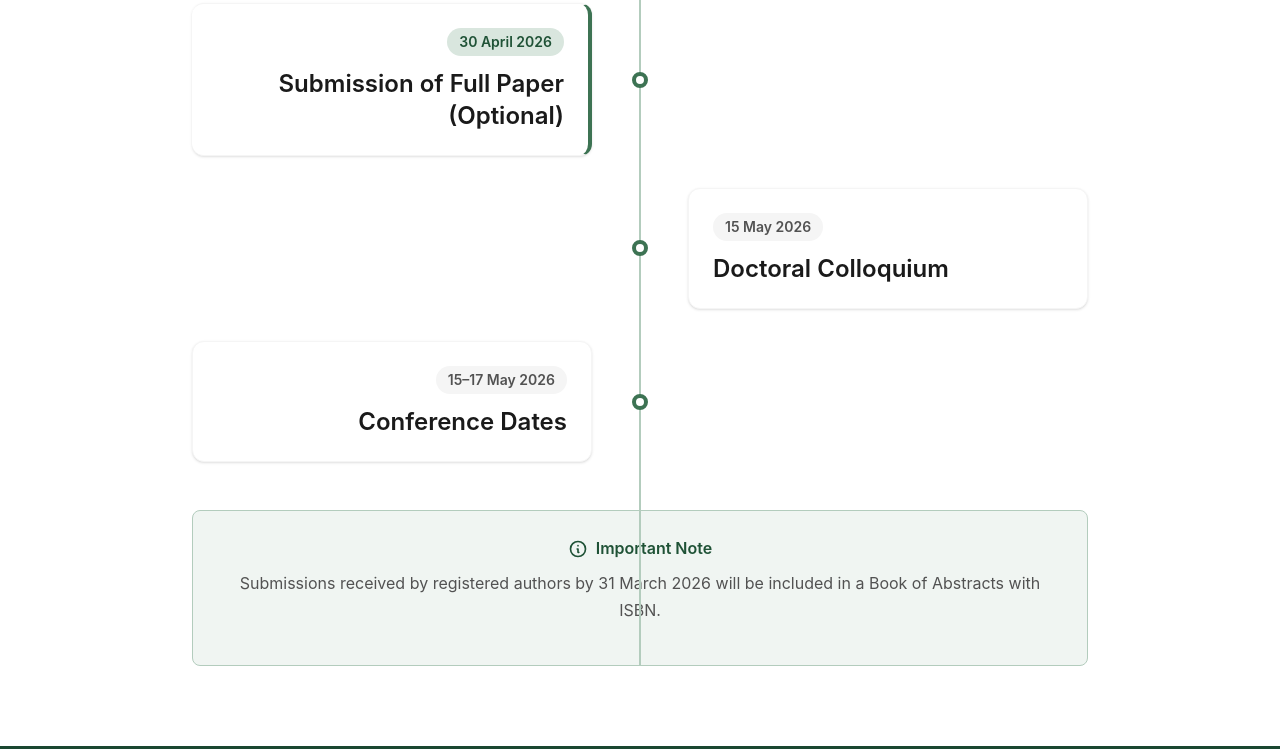
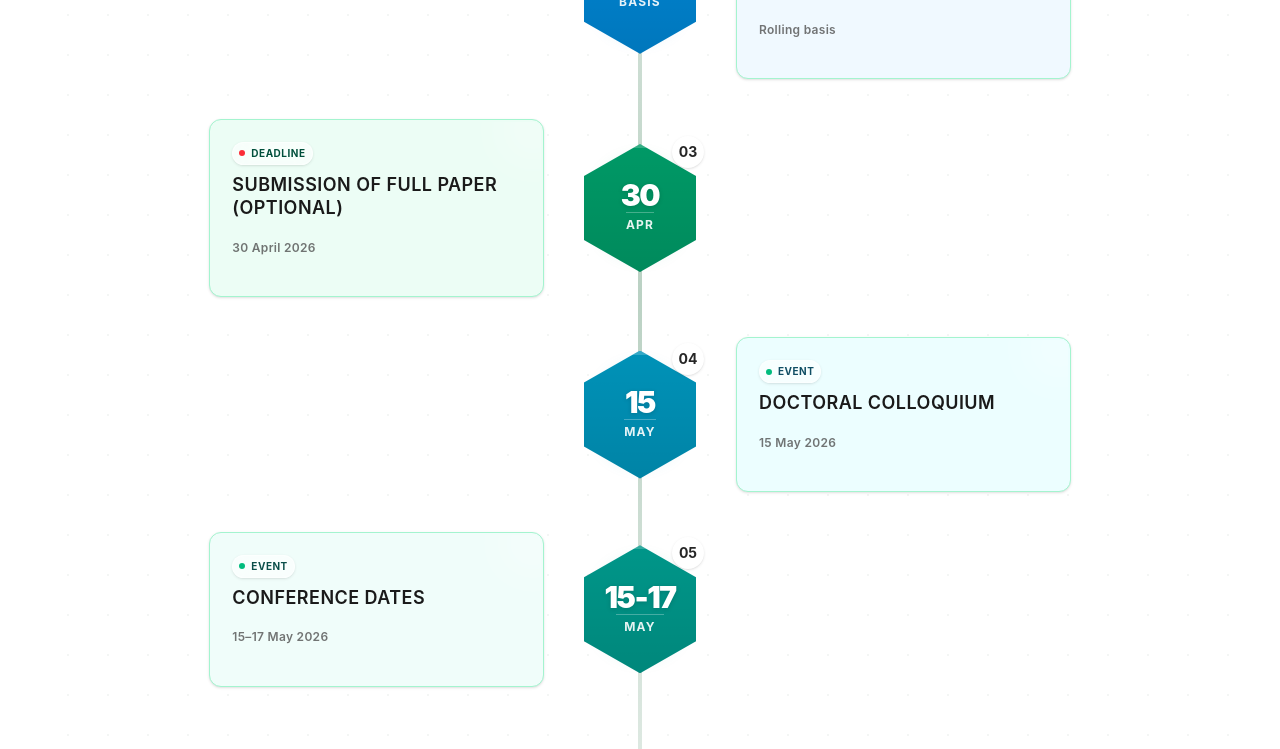
Before and after one commit to SK8-infi/digi-sustain-2026, a React (Vite) app: page /important-dates in a window 1280 px wide. Shown: the part 920-1669 px from the top of the page. Built offline with nearby package versions, Linux system fonts and the light colour scheme.

Commit message:
Important dates update

```diff
--- a/src/components/dates/ImportantDatesTimeline.jsx
+++ b/src/components/dates/ImportantDatesTimeline.jsx
@@ -1,59 +1,188 @@
 import { importantDates, abstractBookNote } from '../../data/conferenceData';
 
 export default function ImportantDatesTimeline() {
+    // (Seafoam + Sky Tint) Cards + Soft Green Border Palette
+    const colors = [
+        {
+            bg: 'bg-teal-50',
+            border: 'border-emerald-200',
+            text: 'text-teal-900',
+            hexBg: 'bg-teal-600'
+        },
+        {
+            bg: 'bg-sky-50',
+            border: 'border-emerald-200',
+            text: 'text-sky-900',
+            hexBg: 'bg-sky-600'
+        },
+        {
+            bg: 'bg-emerald-50',
+            border: 'border-emerald-200',
+            text: 'text-emerald-900',
+            hexBg: 'bg-emerald-600'
+        },
+        {
+            bg: 'bg-cyan-50',
+            border: 'border-emerald-200',
+            text: 'text-cyan-900',
+            hexBg: 'bg-cyan-600'
+        },
+    ];
+
     return (
-        <div className="relative">
-            {/* Timeline line */}
-            <div className="absolute left-4 md:left-1/2 top-0 bottom-0 w-0.5 bg-primary-200 transform md:-translate-x-1/2" />
+        <div className="relative py-12 flex flex-col items-center w-full overflow-hidden">
+            {/* Background Pattern */}
+            <div className="absolute inset-0 z-0 opacity-5 pointer-events-none">
+                <div className="absolute inset-0" style={{ backgroundImage: 'radial-gradient(#1a4731 1px, transparent 1px)', backgroundSize: '40px 40px' }}></div>
+            </div>
 
-            {/* Timeline items */}
-            <div className="space-y-8">
+            {/* Central Spine Line */}
+            <div className="absolute left-1/2 top-12 bottom-12 w-0.5 md:w-1 bg-gradient-to-b from-primary-100 via-primary-300 to-primary-100 transform -translate-x-1/2 rounded-full opacity-60"></div>
+
+            {/* Reduced max-width further for tighter feel */}
+            <div className="w-full max-w-4xl px-2 relative z-10">
                 {importantDates.map((item, index) => (
-                    <TimelineItem
+                    <HexagonItem
                         key={index}
                         item={item}
                         index={index}
-                        isLast={index === importantDates.length - 1}
+                        color={colors[index % colors.length]}
                     />
                 ))}
             </div>
 
-            {/* Note about Book of Abstracts */}
-            <div className="mt-12 bg-primary-50 border border-primary-200 rounded-lg p-6 text-center">
-                <div className="flex items-center justify-center gap-2 text-primary-700 mb-2">
-                    <svg className="w-5 h-5" fill="none" stroke="currentColor" viewBox="0 0 24 24">
-                        <path strokeLinecap="round" strokeLinejoin="round" strokeWidth={2} d="M13 16h-1v-4h-1m1-4h.01M21 12a9 9 0 11-18 0 9 9 0 0118 0z" />
-                    </svg>
-                    <span className="font-semibold">Important Note</span>
+            {/* Note about Book of Abstracts - Scaled down */}
+            <div className="mt-16 mx-auto max-w-2xl px-4 relative z-20 w-full">
+                <div className="bg-gradient-to-r from-teal-50 to-white border border-emerald-200 rounded-xl p-4 md:p-6 text-center shadow-lg relative overflow-hidden">
+                    <div className="absolute top-0 right-0 p-3 opacity-5">
+                        <svg className="w-16 h-16 text-primary-900" fill="currentColor" viewBox="0 0 24 24">
+                            <path d="M12 2L2 7l10 5 10-5-10-5zm0 9l2.5-1.25L12 8.5l-2.5 1.25L12 11zm0 2.5l-5-2.5-5 2.5L12 22l10-8.5-5-2.5-5 2.5z" />
+                        </svg>
+                    </div>
+                    <div className="flex items-center justify-center gap-2 text-emerald-800 mb-2 relative z-10">
+                        <div className="p-1 bg-emerald-100 rounded-lg">
+                            <svg className="w-4 h-4" fill="none" stroke="currentColor" viewBox="0 0 24 24">
+                                <path strokeLinecap="round" strokeLinejoin="round" strokeWidth={2} d="M13 16h-1v-4h-1m1-4h.01M21 12a9 9 0 11-18 0 9 9 0 0118 0z" />
+                            </svg>
+                        </div>
+                        <span className="font-bold text-base tracking-tight">Important Note</span>
+                    </div>
+                    <p className="text-emerald-900 text-sm md:text-base leading-relaxed relative z-10 font-medium">{abstractBookNote}</p>
                 </div>
-                <p className="text-neutral-700">{abstractBookNote}</p>
             </div>
         </div>
     );
 }
 
-function TimelineItem({ item, index, isLast }) {
+function HexagonItem({ item, index, color }) {
     const isEven = index % 2 === 0;
+    const { day, month } = parseDate(item.date);
+    // Reduced spacing
+    const verticalOffset = index !== 0 ? 'mt-6 md:mt-10' : '';
 
     return (
-        <div className={`relative flex items-center ${isEven ? 'md:flex-row' : 'md:flex-row-reverse'}`}>
-            {/* Dot */}
-            <div className="absolute left-4 md:left-1/2 w-4 h-4 rounded-full bg-white border-4 border-primary-500 transform -translate-x-1/2 z-10" />
+        <div className={`flex flex-row items-center justify-center w-full relative group ${verticalOffset}`}>
 
-            {/* Content */}
-            <div className={`ml-12 md:ml-0 md:w-1/2 ${isEven ? 'md:pr-12 md:text-right' : 'md:pl-12 md:text-left'}`}>
-                <div className={`bg-white rounded-xl shadow-sm border border-neutral-100 p-6 ${item.isDeadline ? 'border-l-4 border-l-primary-500 md:border-l-0 md:border-r-4 md:border-r-primary-500' : ''}`}>
-                    <span className={`inline-block px-3 py-1 rounded-full text-sm font-semibold mb-3 ${item.isDeadline
-                            ? 'bg-primary-100 text-primary-700'
-                            : 'bg-neutral-100 text-neutral-600'
-                        }`}>
-                        {item.date}
-                    </span>
-                    <h3 className="text-lg font-semibold text-neutral-900">
-                        {item.activity}
-                    </h3>
+            {/* Left Content */}
+            <div className={`flex w-5/12 justify-end pr-2 md:pr-8 transition-all duration-500 ${isEven ? 'opacity-100 translate-x-0' : 'opacity-0 invisible'}`}>
+                {isEven && <ContentCard item={item} color={color} align="right" />}
+            </div>
+
+            {/* Central Hexagon - Scaled Down */}
+            <div className="relative z-10 flex-shrink-0 mx-1 md:mx-2">
+                <div className="relative">
+                    {/* Pulsing effect */}
+                    <div className={`absolute inset-0 ${color.hexBg} rounded-full blur-md opacity-20 group-hover:opacity-30 transition-opacity duration-300 transform scale-75 group-hover:scale-110`}></div>
+
+                    {/* Size reduction: w-16 h-20 (mobile), w-28 h-32 (desktop) */}
+                    <div
+                        className={`${color.hexBg} w-16 h-20 md:w-28 md:h-32 flex flex-col items-center justify-center shadow-md transition-all duration-300 group-hover:scale-105 relative overflow-hidden`}
+                        style={{ clipPath: 'polygon(50% 0%, 100% 25%, 100% 75%, 50% 100%, 0% 75%, 0% 25%)' }}
+                    >
+                        <div className="absolute inset-0 bg-gradient-to-t from-black/10 to-transparent"></div>
+                        <div className="absolute top-0 inset-x-0 h-1 bg-white/20"></div>
+
+                        <div className="relative z-10 text-white text-center transform transition-transform group-hover:scale-105">
+                            {/* Fluid Typography: clamp(min, preferred, max) */}
+                            <div className="font-black leading-none tracking-tighter drop-shadow-sm" style={{ fontSize: day === 'ROLLING' ? 'clamp(0.75rem, 2vw, 1.25rem)' : 'clamp(1.25rem, 4vw, 1.875rem)' }}>{day}</div>
+                            {/* Fluid Typography for Month */}
+                            <div className="font-bold uppercase mt-0.5 tracking-widest opacity-90 border-t border-white/30 pt-0.5 mx-2 md:mx-3" style={{ fontSize: 'clamp(0.5rem, 1.5vw, 0.75rem)' }}>{month}</div>
+                        </div>
+                    </div>
+
+                    {/* Number Badge - Scaled Down */}
+                    <div className="absolute -top-1 -right-1 md:-top-2 md:-right-2 bg-white text-neutral-800 w-5 h-5 md:w-8 md:h-8 rounded-full flex items-center justify-center font-bold shadow-sm border md:border-2 border-white z-20" style={{ fontSize: 'clamp(0.625rem, 1.5vw, 0.875rem)' }}>
+                        {String(index + 1).padStart(2, '0')}
+                    </div>
+                </div>
+            </div>
+
+            {/* Right Content */}
+            <div className={`flex w-5/12 justify-start pl-2 md:pl-8 transition-all duration-500 ${!isEven ? 'opacity-100 translate-x-0' : 'opacity-0 invisible'}`}>
+                {!isEven && <ContentCard item={item} color={color} align="left" />}
+            </div>
+        </div>
+    );
+}
+
+function ContentCard({ item, color, align }) {
+    // Scaled down padding, fonts, and border widths
+    return (
+        <div className={`${color.bg} ${color.text} ${color.border} border p-0.5 rounded-lg md:rounded-xl shadow-sm w-full relative transition-all duration-300 hover:shadow-md hover:-translate-y-0.5 group/card`}>
+            {/* Inner Container */}
+            <div className="h-full w-full rounded-md md:rounded-lg p-2.5 md:p-5 relative overflow-hidden">
+                <div className="absolute -right-6 -top-6 w-12 h-12 md:w-16 md:h-16 bg-white/40 rounded-full blur-xl pointer-events-none"></div>
+
+                <div className={`relative z-10 text-${align === 'center' ? 'center' : 'left'}`}>
+                    <div className={`flex flex-col ${align === 'center' ? 'items-center' : 'items-start'} gap-1 md:gap-2`}>
+                        <div className="inline-flex items-center gap-1 md:gap-1.5 bg-white/60 backdrop-blur-sm px-1.5 py-0.5 rounded-full font-bold uppercase tracking-wider shadow-sm border border-white/50" style={{ fontSize: 'clamp(0.5rem, 1.2vw, 0.625rem)' }}>
+                            <span className={`w-1 h-1 md:w-1.5 md:h-1.5 rounded-full ${item.isDeadline ? 'bg-red-500' : 'bg-emerald-500'} animate-pulse`}></span>
+                            {item.isDeadline ? 'Deadline' : 'Event'}
+                        </div>
+
+                        {/* Fluid Typography for Activity Title */}
+                        <h3 className="font-bold uppercase leading-tight tracking-wide" style={{ fontSize: 'clamp(0.625rem, 2vw, 1.125rem)' }}>
+                            {item.activity}
+                        </h3>
+
+                        <div className={`h-0.5 w-6 md:w-8 rounded-full opacity-30 ${color.text.replace('text-', 'bg-')}`}></div>
+
+                        {/* Fluid Typography for Date */}
+                        <p className="font-semibold tracking-wide opacity-80" style={{ fontSize: 'clamp(0.5625rem, 1.5vw, 0.75rem)' }}>
+                            {item.date}
+                        </p>
+                    </div>
                 </div>
             </div>
         </div>
     );
 }
+
+function parseDate(dateString) {
+    if (dateString.toLowerCase().includes('rolling')) {
+        return { day: 'ROLLING', month: 'BASIS' };
+    }
+    const numberMatch = dateString.match(/(\d+)/);
+    const day = numberMatch ? numberMatch[0] : '';
+    const months = ['Jan', 'Feb', 'Mar', 'Apr', 'May', 'Jun', 'Jul', 'Aug', 'Sep', 'Oct', 'Nov', 'Dec'];
+    const foundMonth = months.find(m => dateString.includes(m) || dateString.includes(getFullMonth(m)));
+    const month = foundMonth ? foundMonth.toUpperCase() : 'DATE';
+
+    if (dateString.includes('–') || dateString.includes('-')) {
+        const parts = dateString.split(/[–-]/);
+        const firstNum = parts[0].match(/\d+/);
+        const secondNum = parts[1]?.match(/\d+/);
+        if (firstNum && secondNum) {
+            return { day: `${firstNum[0]}-${secondNum[0]}`, month: month };
+        }
+    }
+    return { day, month };
+}
+
+function getFullMonth(shortMonth) {
+    const map = {
+        'Jan': 'January', 'Feb': 'February', 'Mar': 'March', 'Apr': 'April', 'May': 'May', 'Jun': 'June',
+        'Jul': 'July', 'Aug': 'August', 'Sep': 'September', 'Oct': 'October', 'Nov': 'November', 'Dec': 'December'
+    };
+    return map[shortMonth] || shortMonth;
+}
--- a/src/pages/ImportantDatesPage.jsx
+++ b/src/pages/ImportantDatesPage.jsx
@@ -20,7 +20,7 @@ export default function ImportantDatesPage() {
                     title="Conference Timeline"
                     subtitle="Plan your submission and participation according to these important milestones"
                 />
-                <div className="max-w-4xl mx-auto">
+                <div className="max-w-7xl mx-auto px-4">
                     <ImportantDatesTimeline />
                 </div>
             </SectionContainer>
```
